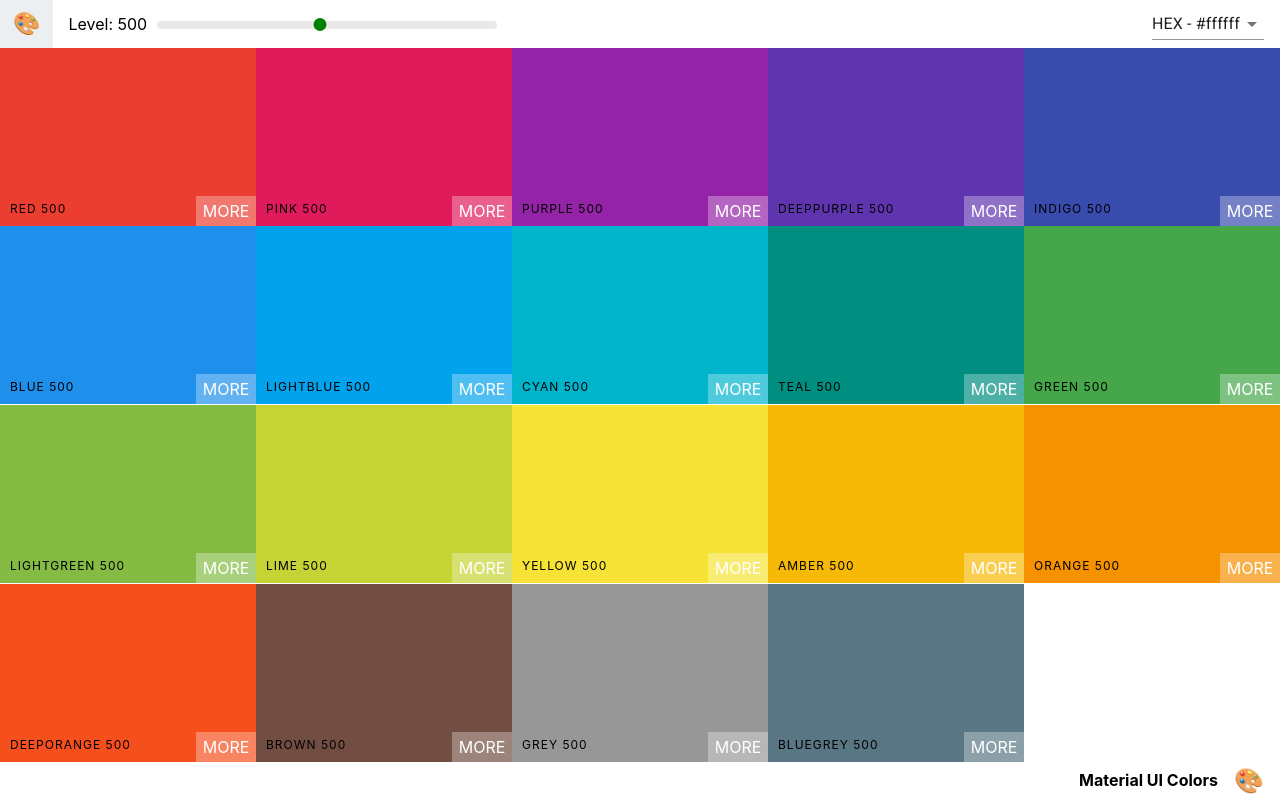
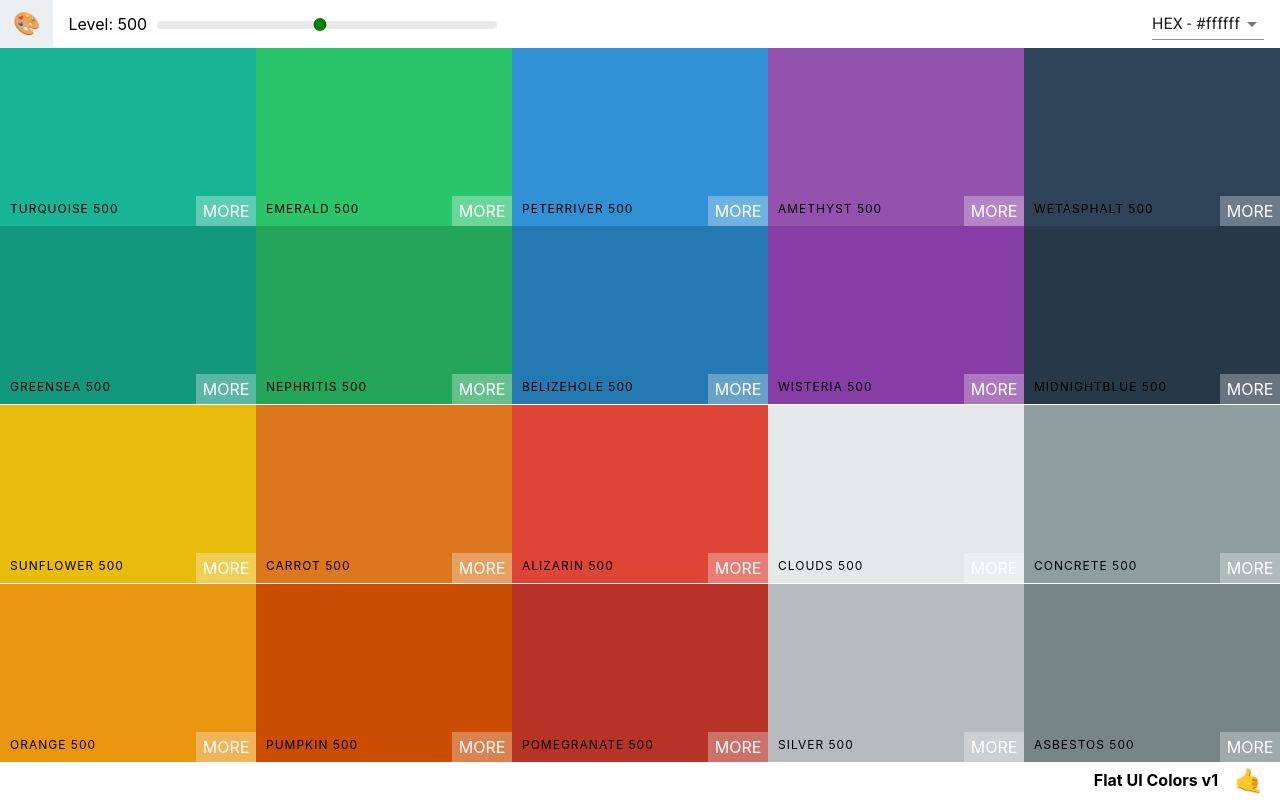
Before and after one commit to josephgattuso/palette-picker, a React (Create React App) app: page / in a window 1280 px wide. Built offline with nearby package versions, Linux system fonts and the light colour scheme.

Commit message:
style: update colours :lipstick:

```diff
--- a/src/App.js
+++ b/src/App.js
@@ -7,7 +7,7 @@ class App extends Component {
   render() {
     return (
       <div>
-        <Palette palette={generatePalette(seedColors[0])} />
+        <Palette palette={generatePalette(seedColors[1])} />
       </div>
     );
   }
--- a/src/Palette.css
+++ b/src/Palette.css
@@ -14,6 +14,7 @@
   display: flex;
   justify-content: flex-end;
   align-items: center;
+  font-family: -apple-system, sans-serif;
   font-weight: 650;
 }
 
```
